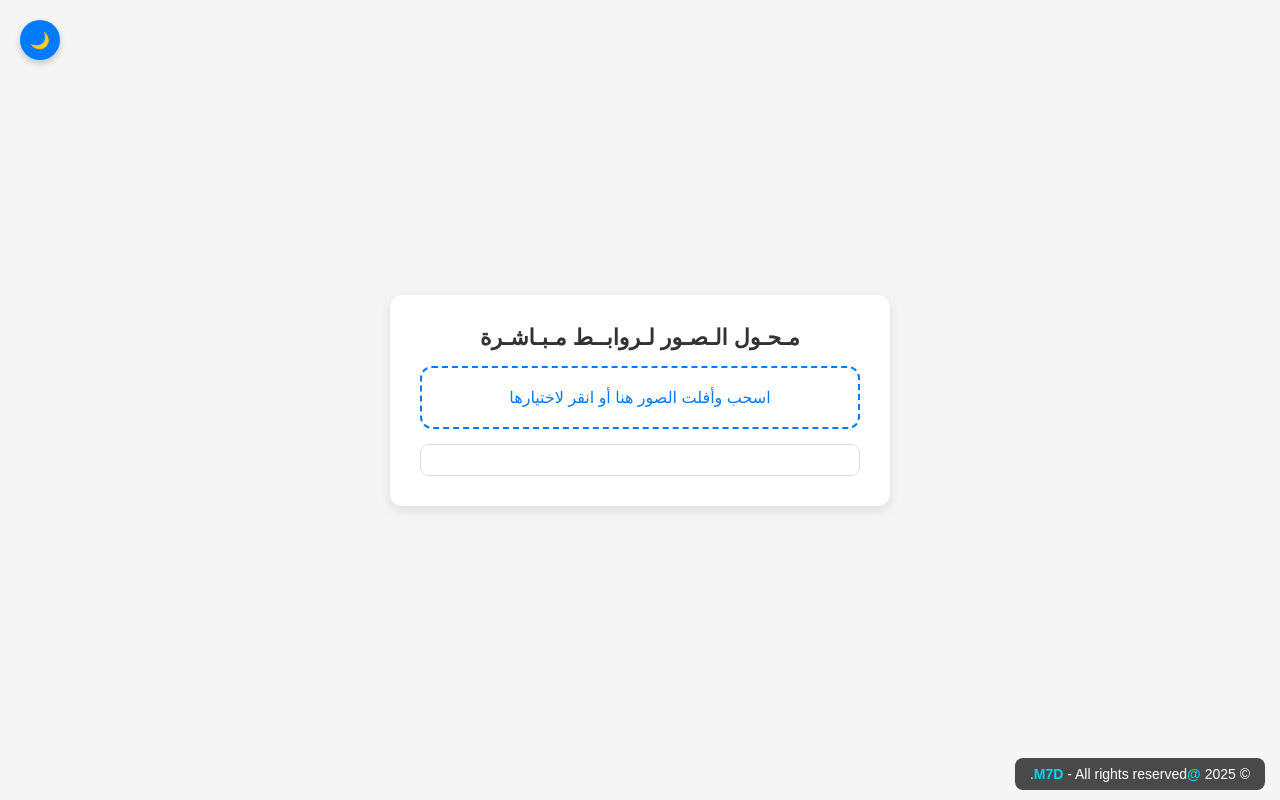
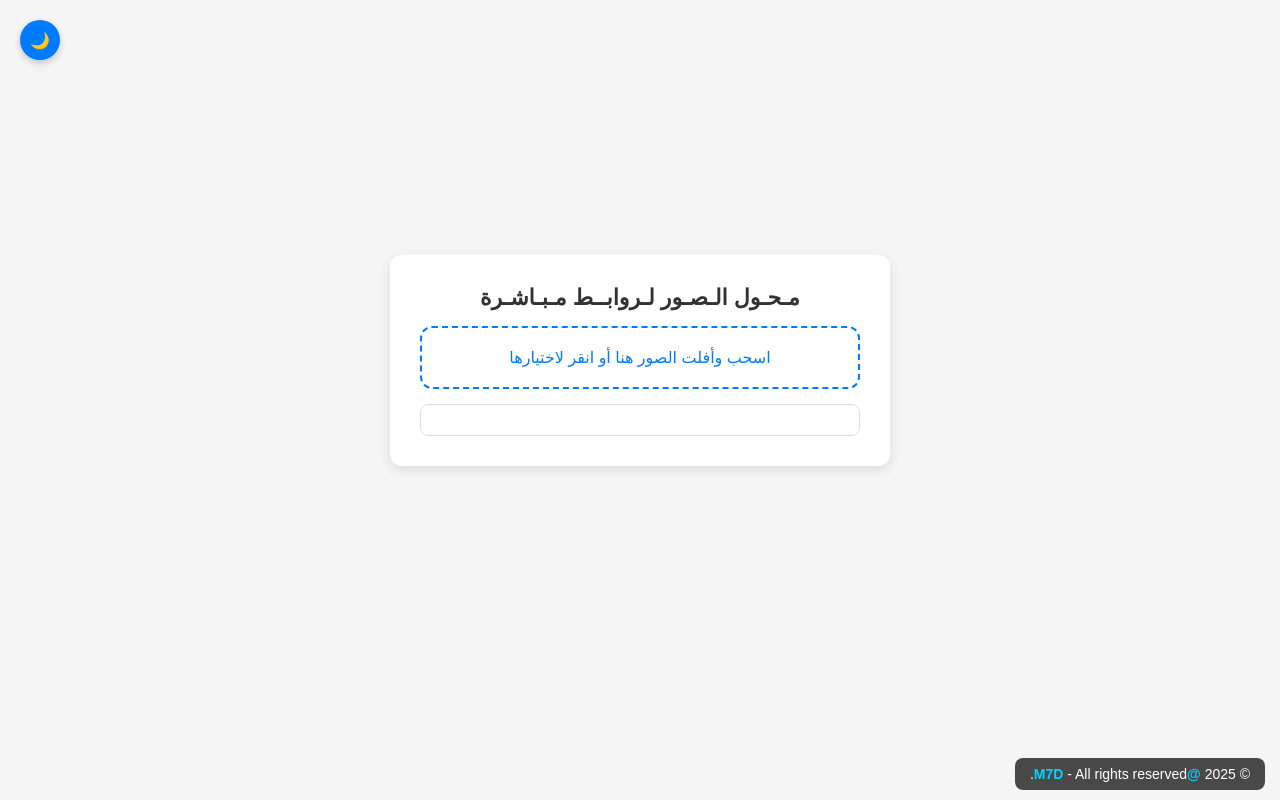
Before and after one commit to MenuM7D/link-maker, a plain HTML site: page index.html in a window 1280 px wide. Drawn offline with Linux system fonts and the light colour scheme.

Commit message:
Update styles.css

```diff
--- a/styles.css
+++ b/styles.css
@@ -13,7 +13,7 @@ body {
     display: flex;
     justify-content: center;
     align-items: center;
-    height: 100vh;
+    min-height: 100vh;
     margin: 0;
     transition: background-color 0.3s, color 0.3s;
 }
@@ -27,6 +27,7 @@ body {
     width: 90%;
     max-width: 500px;
     transition: background-color 0.3s;
+    margin-bottom: 80px; /* تباعد أسفل المحتوى لتجنب التداخل مع التذييل */
 }
 
 h1 {
```
